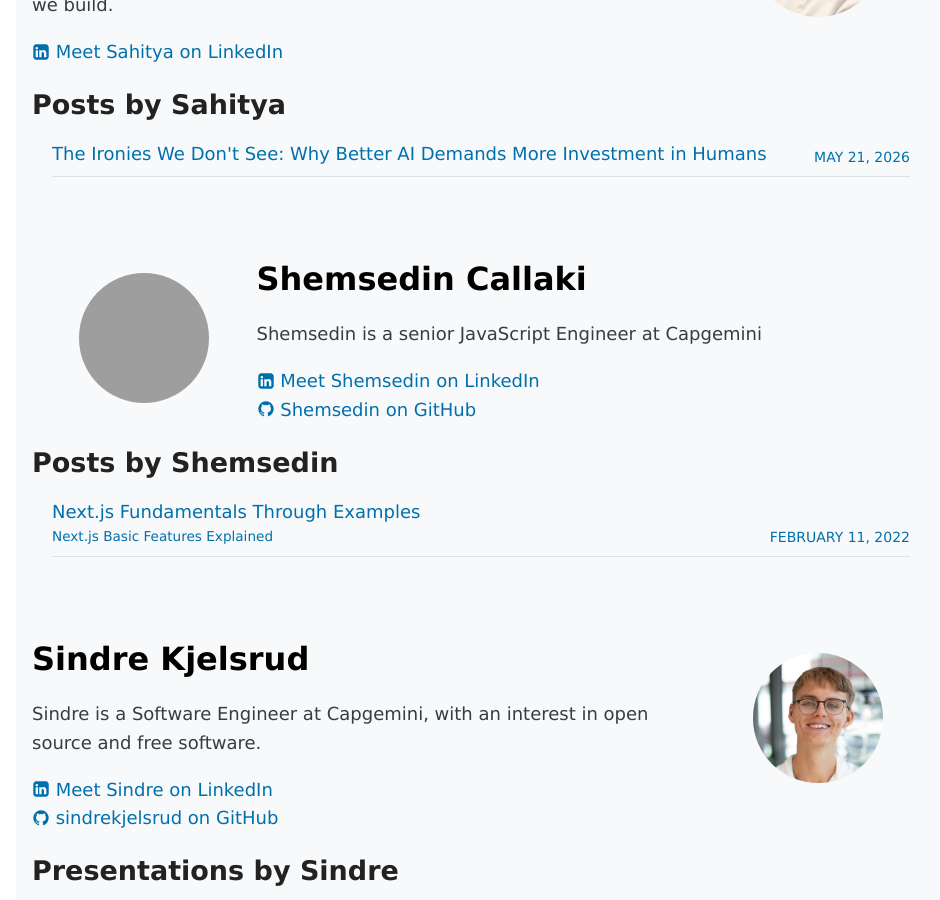
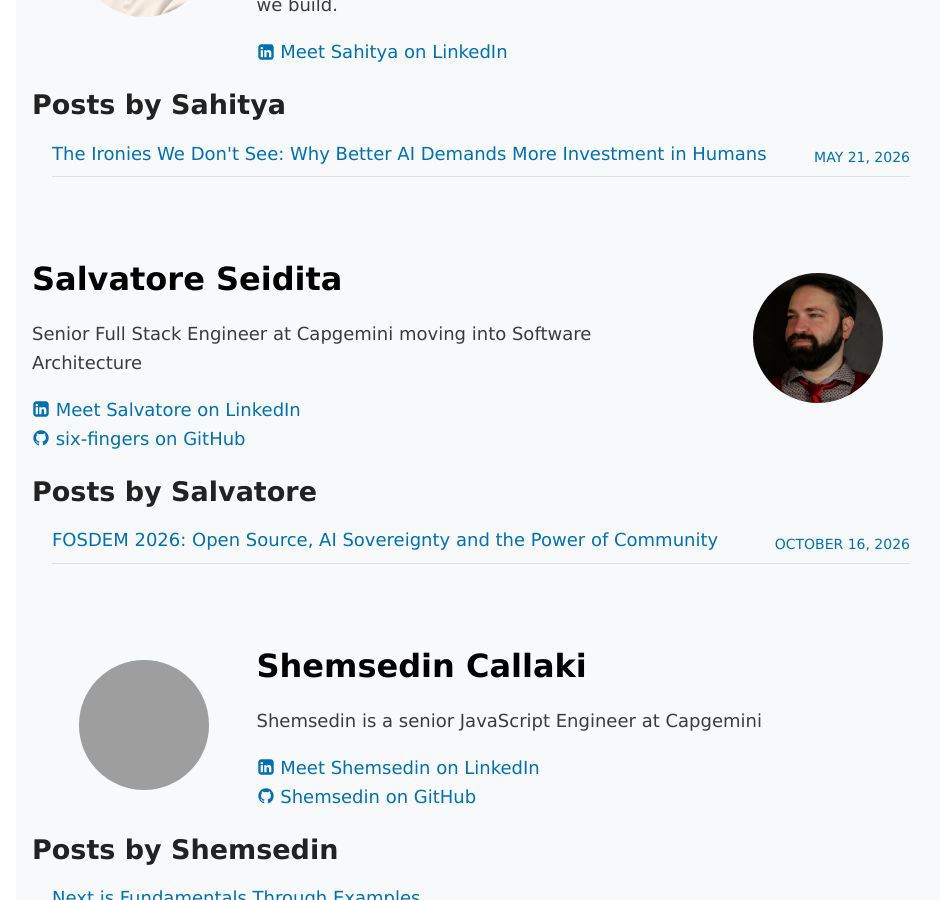
Before and after one commit to Capgemini/capgemini.github.io, a Jekyll site: the page built from authors.html, in a window 1280 px wide and 900 px high, scrolled down 15622 px. Shown: the whole window, without its empty margins (159-1099 px from the left). Built offline with Jekyll 4.4.1, drawn with Linux system fonts in a browser that asks for light colours; some of the changed lines change nothing that is shown; grey boxes are pictures that could not be loaded.

Commit message:
Update from https://github.com/Capgemini/blog-private/commit/0097b3d3ee625a0129449671cdf1ef3e359471f8

```diff
--- a/_data/authors.yml
+++ b/_data/authors.yml
@@ -700,3 +700,10 @@ eirik_sander-fjeld:
     description: "Platform-focused DevOps Engineer and Tech Lead with strong skills in Infrastructure as Code, Kubernetes-based application environments, CI/CD and GitOps delivery models. Also passionate about AI-assisted developer tooling and cloud native projects."
     team: default
     avatar: /images/authors/eirik_sander-fjeld.png
+salvatore_seidita:
+    name: Salvatore Seidita
+    github: six-fingers
+    linkedin: https://uk.linkedin.com/in/salvatoreseidita
+    description: "Senior Full Stack Engineer at Capgemini moving into Software Architecture"
+    avatar: /images/authors/salvatore-seidita.jpg
+    team: default
--- /dev/null
+++ b/_posts/2026-10-16-fosdem-2026.md
@@ -0,0 +1,66 @@
+---
+layout: post
+title: "FOSDEM 2026: Open Source, AI Sovereignty and the Power of Community"
+description: "After attending FOSDEM 2026 in Brussels, Salvatore Seidita shares his reflections on AI sovereignty, open source innovation, community learning, and what these trends mean for Capgemini and its clients."
+summary: "Returning to FOSDEM 2026 in Brussels, Salvatore Seidita explores the ideas and trends that shaped this year's conference. From the growing importance of AI sovereignty and digital trust to advances in security, identity, and open-source technologies, the event highlighted how community-driven innovation continues to influence the future of enterprise technology. Alongside technical insights, the article reflects on the unique culture of knowledge sharing, collaboration, and curiosity that makes FOSDEM a valuable experience for engineers, architects, and technology enthusiasts alike."
+author: salvatore_seidita
+team: default
+category: Engineering
+tags: [FOSDEM, Open Source, AI, AI Sovereignty, Software Engineering, Technical Architecture, Innovation, Technology Trends, Cyber Security, Digital Identity, Community, Capgemini Engineering, Knowledge Sharing, Developer Community, Brussels]
+---
+
+![Speaker delivering the FOSDEM 2026 welcome session to a packed auditorium at ULB Brussels](/images/2026-10-16-fosdem-2026/fosdem-2026-welcome.jpeg)
+
+In February 2026, I attended [FOSDEM](https://fosdem.org)
+ once again in Brussels. Having attended the conference previously, it has become something of a tradition, especially as I often travel with former colleagues who have become good friends and who return year after year.
+
+For me, FOSDEM has always been more than a technology conference. It is an opportunity to stay up to date with emerging technologies, discover new ideas, and engage with a community of curious, open-minded people who are passionate about learning and sharing knowledge.
+
+## A Unique Atmosphere
+
+![Hundreds of attendees gathered for the opening session of FOSDEM 2026 at Université Libre de Bruxelles](/images/2026-10-16-fosdem-2026/fosdem-2026-developers.jpeg)
+
+
+One of the things that makes FOSDEM special is its setting. Hosted at the Université Libre de Bruxelles (ULB), the event has a distinctive university atmosphere that is difficult to find elsewhere.
+
+Growing up in Palermo, my experience of university computing courses was very different, so walking through lecture halls filled with people eager to learn, discuss, challenge ideas, and explore new technologies is always refreshing. There is a genuine sense of curiosity and collaboration that resonates throughout the entire event.
+
+What continues to impress me is the willingness of people to share their knowledge with others. Many speakers present topics outside their day-to-day expertise, stretching themselves to contribute something valuable to the community. That commitment to collective learning is one of the defining characteristics of FOSDEM.
+
+Unlike many commercial conferences, FOSDEM is free to attend. While major technology organisations are present and sponsors help make the event possible, the focus remains firmly on knowledge sharing rather than sales pitches. The result is an environment where conversations feel authentic, open, and community-driven.
+
+## The Rise of AI Sovereignty
+
+Across the many sessions, discussions and hallway conversations, one theme stood out above all others: **AI sovereignty**.
+
+While artificial intelligence continues to evolve at an extraordinary pace, many participants were focused on a fundamental question: who controls the data, the models, and ultimately the outcomes produced by AI systems?
+
+My personal interpretation of AI sovereignty is the ability for users and organisations to retain control over their data and digital assets. As AI services continue to grow, user interactions and data often contribute to the ongoing improvement of models. This creates a shared relationship where users benefit from powerful capabilities while AI providers benefit from the information required to improve their systems.
+
+The open-source community is increasingly exploring how greater transparency, independence and control can be achieved, ensuring that organisations are not entirely dependent on a small number of providers. It was fascinating to see the depth of discussion around these topics and the strong interest in open alternatives.
+
+## Technical Highlights
+
+While I attended a wide variety of sessions spanning AI, security, identity management, open-source governance and software supply chain topics, two talks stood out in particular.
+
+The first focused on [improving pull requests and making them more effective for maintainers and reviewers](https://archive.fosdem.org/2026/schedule/event/L7ERNP-prs-maintainers-will-love/). Although seemingly simple, it provided practical insights that many software engineers can immediately apply in their daily work. Clear communication and well-structured pull requests remain essential to successful collaboration, whether contributing to open-source projects or delivering enterprise solutions.
+
+The second was a session on [NES dynamic recompilation](https://archive.fosdem.org/2026/schedule/event/ETLVUA-the_joys_and_horrors_of_nes_dynamic_recompilation/). From a purely technical perspective, it was fascinating. On a personal level, it brought back memories of my teenage years experimenting with console emulators and exploring how software worked under the hood. Talks like this highlight another important aspect of FOSDEM: people attend not only to advance their careers, but because they genuinely love technology.
+
+## Why This Matters for Capgemini
+
+One of my key takeaways from FOSDEM 2026 was the continued strength and vitality of the open-source ecosystem.
+
+The community continues to innovate across areas including artificial intelligence, security, identity, privacy and software development practices. Many of these innovations eventually influence mainstream enterprise technology and client solutions.
+
+For organisations like Capgemini, open-source technologies can provide opportunities to build effective, flexible and cost-efficient solutions while benefiting from the innovation generated by global communities. As always, technology choices should be made carefully and in accordance with client requirements, but FOSDEM reinforced the value of continually evaluating open-source alternatives alongside commercial offerings.
+
+## Final Thoughts
+
+If I had to summarise FOSDEM 2026 in one sentence, I would say:
+
+> **"FOSDEM 2026 demonstrated that while AI is reshaping the technology landscape, the open-source community remains committed to transparency, collaboration, knowledge sharing and keeping innovation accessible to everyone."**
+
+Beyond the technology itself, what I will remember most is the atmosphere: reconnecting with friends, meeting passionate technologists, and spending a weekend surrounded by people who are genuinely excited to learn and share ideas.
+
+In a fast-moving industry, events like FOSDEM are a valuable reminder that innovation is driven not only by technology, but by communities willing to collaborate, challenge assumptions and learn from one another.
```
Also changed, not shown: images/2026-10-16-fosdem-2026/fosdem-2026-developers.jpeg (added), images/2026-10-16-fosdem-2026/fosdem-2026-welcome.jpeg (added), images/authors/salvatore-seidita.jpg (added).
